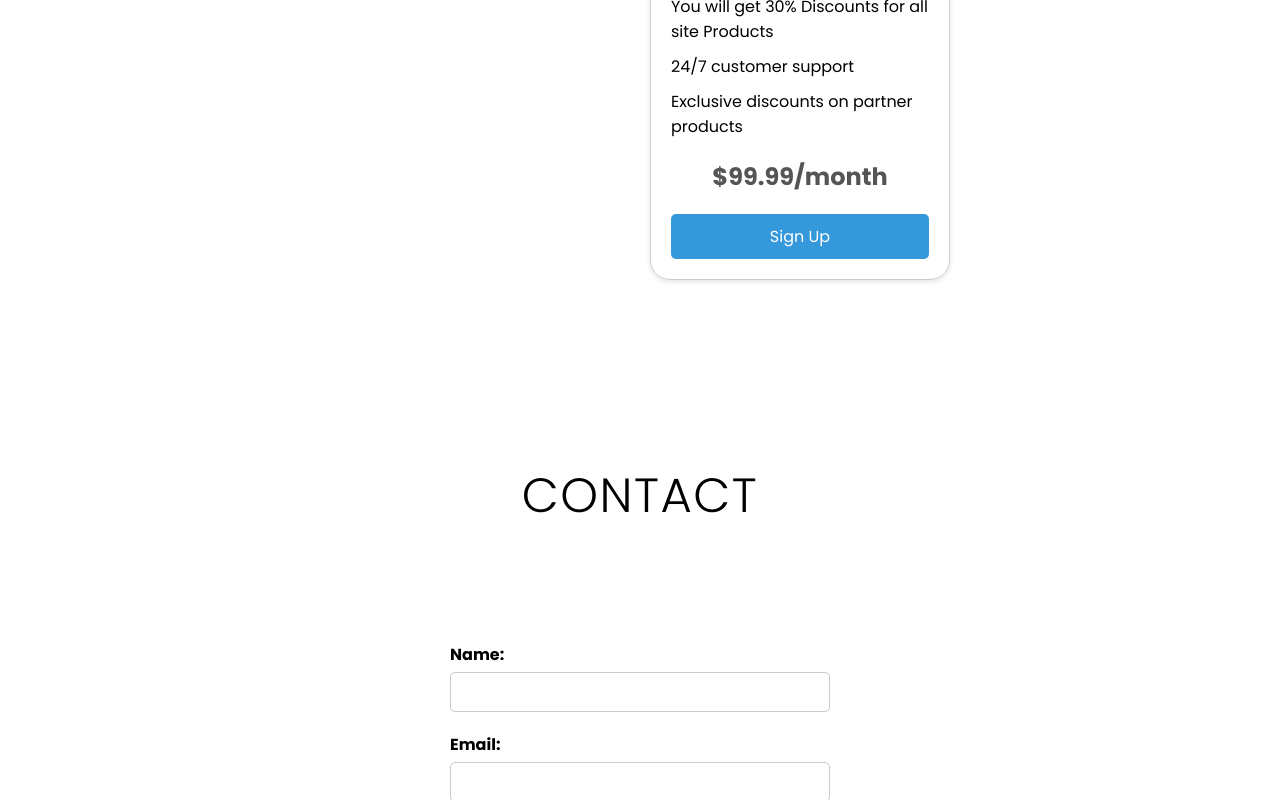
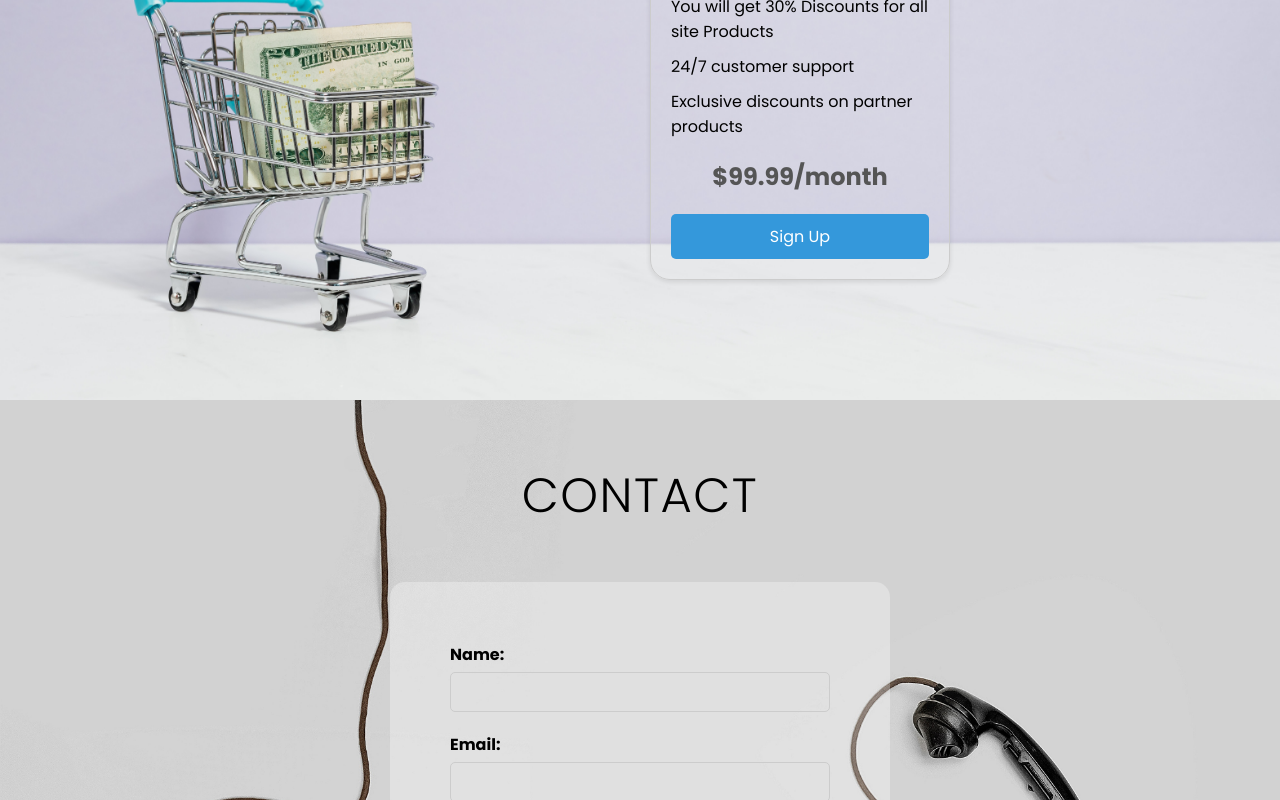
Before and after one commit to itssAnas/flash, a plain HTML site: page index.html in a window 1280 px wide. Shown: the part 2000-2800 px from the top of the page. Drawn offline with Linux system fonts and the light colour scheme; files whose address does not match are found by name.

Commit message:
Update style.css

```diff
--- a/style.css
+++ b/style.css
@@ -90,7 +90,7 @@ p{
 
 .main{
     height: 100vh;
-    background-image: url('../IMGS/pexels-cats-coming-707582.jpg');
+    background-image: url('pexels-cats-coming-707582.jpg');
     background-size: cover;
 }
 
@@ -104,7 +104,7 @@ p{
 }
 
 .products{
-    /* background-image: url('../IMGS/pexels-ron-lach-9594423.jpg');
+    /* background-image: url('pexels-ron-lach-9594423.jpg');
     background-size: cover; */
     height: 100vh;
 }
@@ -146,7 +146,7 @@ p{
 
 .pricing{
     height: 100vh;
-    background-image: url('../IMGS/pexels-karolina-grabowska-5632396.jpg');
+    background-image: url('pexels-karolina-grabowska-5632396.jpg');
     background-size: cover;
 }
 
@@ -209,7 +209,7 @@ p{
 }
 
 .contact{
-    background-image: url('../IMGS/pexels-alex-andrews-821754.jpg');
+    background-image: url('pexels-alex-andrews-821754.jpg');
     background-size: cover;
 }
 
```
